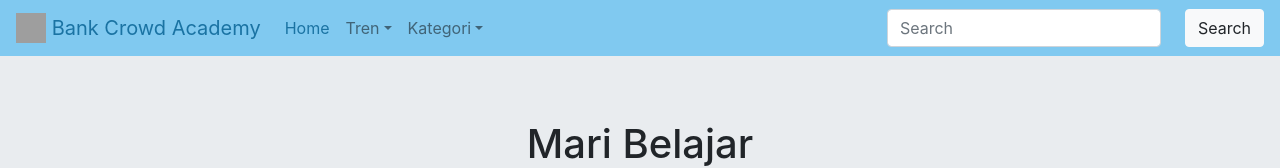
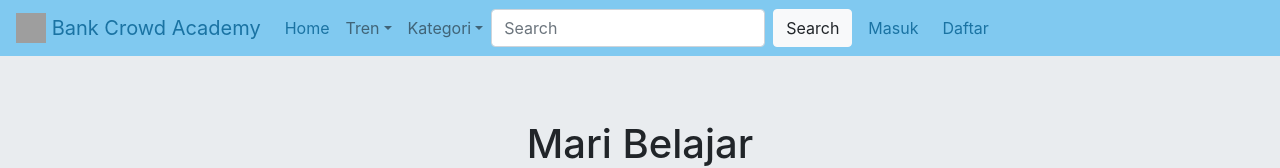
Before and after one commit to nivanrs/bank-crowd-academy, a React (Create React App) app: page / in a window 1280 px wide. Shown: the top 168 px of the page. Built offline with nearby package versions, Linux system fonts and the light colour scheme; grey boxes are pictures that could not be loaded.

Commit message:
memperbaiki hamburger button di header

```diff
--- a/src/component/Header/Header.jsx
+++ b/src/component/Header/Header.jsx
@@ -1,4 +1,3 @@
-
 import "bootstrap/dist/css/bootstrap.min.css";
 import { Navbar } from "react-bootstrap";
 import { NavDropdown } from "react-bootstrap";
@@ -9,12 +8,10 @@ import React from "react";
 import { Button } from "react-bootstrap";
 import { Image } from "react-bootstrap";
 
-
-
 export default function Header(props) {
   return (
     <header>
-      <Navbar style={navbar} sticky="top">
+      <Navbar style={navbar} expand="lg">
         <Navbar.Brand href="#home" style={{ color: "#1A73A3" }}>
           <Image
             alt=""
@@ -22,7 +19,7 @@ export default function Header(props) {
             width="30"
             height="30"
             className="d-inline-block align-top"
-      />{' '}
+          />{" "}
           Bank Crowd Academy
         </Navbar.Brand>
         <Navbar.Toggle aria-controls="basic-navbar-nav" />
@@ -51,27 +48,31 @@ export default function Header(props) {
               id="basic-nav-dropdown"
               style={{ color: "#1A73A3" }}
             >
-              <NavDropdown.Item href="#action/3.1">
-                Ekonomi
-              </NavDropdown.Item>
-              <NavDropdown.Item href="#action/3.2">
-                Investasi
-              </NavDropdown.Item>
-              <NavDropdown.Item href="#action/3.3">
-                Keuangan
-              </NavDropdown.Item>
+              <NavDropdown.Item href="#action/3.1">Ekonomi</NavDropdown.Item>
+              <NavDropdown.Item href="#action/3.2">Investasi</NavDropdown.Item>
+              <NavDropdown.Item href="#action/3.3">Keuangan</NavDropdown.Item>
               <NavDropdown.Item href="#action/3.4">
                 Kewirausahaan
               </NavDropdown.Item>
-              <NavDropdown.Item href="#action/3.5">
-                Menejemen
-              </NavDropdown.Item>
+              <NavDropdown.Item href="#action/3.5">Menejemen</NavDropdown.Item>
             </NavDropdown>
+            <Form inline>
+              <FormControl
+                className="mr-sm-2"
+                type="text"
+                placeholder="Search"
+              />
+              <Button variant="light" className="mr-sm-2">
+                Search
+              </Button>
+            </Form>
+            <Nav.Link href="" style={{ color: "#1A73A3" }} className="mr-sm-2">
+              Masuk
+            </Nav.Link>
+            <Nav.Link href="" style={{ color: "#1A73A3" }} className="mr-sm-2">
+              Daftar
+            </Nav.Link>
           </Nav>
-          <Form inline>
-            <FormControl type="text" placeholder="Search" className="mr-sm-4" />
-            <Button variant="light">Search</Button>
-          </Form>
         </Navbar.Collapse>
       </Navbar>
     </header>
```
Lines whose indentation alone changed are shown as unchanged.
